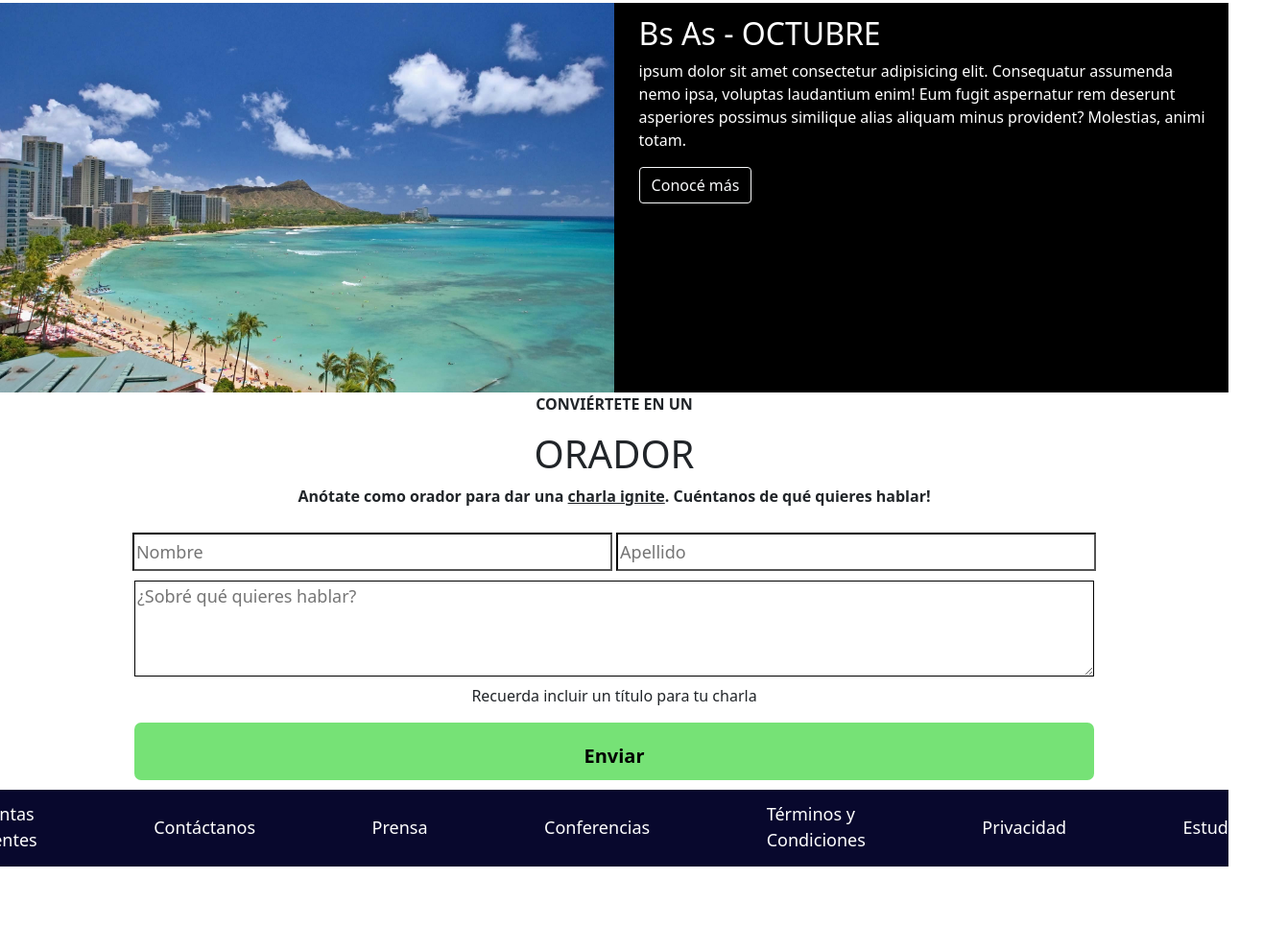
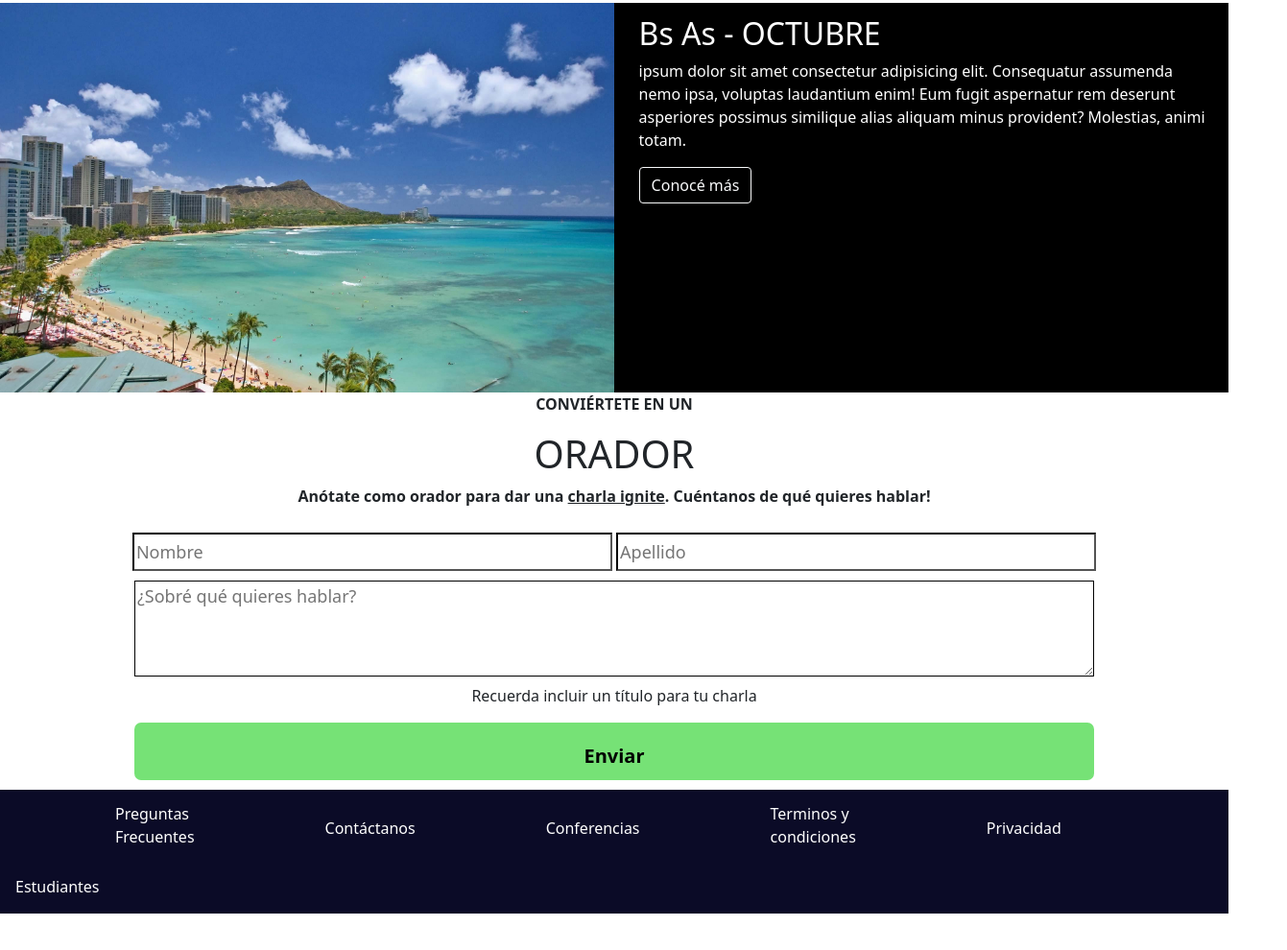
Before and after one commit to gomaroluz/TP_INTEGRADOR_CODO_A_CODO, a plain HTML site: page index.html in a window 1280 px wide. Shown: the part 1916-2906 px from the top of the page at 96% size, 1341 px wide, since content can reach past the window. Before the commit the page ends 2836 px from the top, so only its background shows below. Drawn offline with nearby package versions, Linux system fonts and the light colour scheme.

Commit message:
Arreglo de Footer

```diff
--- a/index.html
+++ b/index.html
@@ -127,7 +127,6 @@
 <h1>ORADOR</h1>
 <p id="anotate">Anótate como orador para dar una <span id="ignite"> charla ignite</span>. Cuéntanos de qué quieres hablar!</p>
 </div>
-
 <form>
 
     <input type="text" placeholder="Nombre" id="nombre">
@@ -142,7 +141,7 @@
 
 
 <footer>
-<div class="footer-menu-container">
+<!-- <div class="footer-menu-container">
 <li class="menu-items"><a href="./pages/pregfrecuentes.html">Preguntas <br> frecuentes</a></li>
 <li class="menu-items"><a href="#">Contáctanos</a></li>
 <li class="menu-items"><a href="#">Prensa</a></li>
@@ -150,7 +149,28 @@
 <li class="menu-items"><a href="#">Términos y Condiciones</a></li>
 <li class="menu-items"><a href="#">Privacidad</a></li>
 <li class="menu-items"><a href="#">Estudiantes</a></li>
-</div footer-menu-container>
+</div footer-menu-container> -->
+
+<footer class="row">
+  <div class="col">
+    <nav class="navbar nav-footer">
+      <div class="nav">
+        <a class="nav-item nav-link" href="#" id="PregFrec">Preguntas <br> Frecuentes</a>
+        <a class="nav-item nav-link" href="#">Contáctanos</a>
+        <a class="nav-item nav-link" href="#">Conferencias</a>
+        <a class="nav-item nav-link" href="#" id="Term-Cond">Terminos y <br> condiciones</a>
+        <a class="nav-item nav-link" href="#">Privacidad</a>
+        <a class="nav-item nav-link" href="#">Estudiantes</a>
+       </div>
+     </nav>
+   </div>
+ </footer>
+
+
+</div>
+
+
+
 </footer>
 
 
--- a/style.css
+++ b/style.css
@@ -161,49 +161,30 @@ textarea {
     cursor: pointer;
 }
 
-footer {
-    display: flex;
-    width: 100%;
-    position: absolute;
-    bottom: 0%;
-    margin: auto;
-    left: 0;
-    height: 80px;
-    padding: 2%  8%;
-    background-color:rgb(8, 8, 45) ;
-    justify-content: center;
-    align-items: center;
-    flex-direction: column;
-}
-
-
-.footer-menu-container {
-    display: flex;
+.nav-footer {
     width: 100%;
     justify-content: center;
-    align-items: center;
-    padding-left: 30px;
-    padding-right: 30px;
-    flex-wrap: nowrap;
-    margin-bottom: 2px;
-    list-style-type: none;
-    font-size: 18px;
-}
+    background-color: rgb(11, 11, 39);
 
-.menu-items {
-    cursor:pointer;
-    margin: 2%  5%;
+  }
+
+  .nav a {
+    color: white;
+    padding-top: 20px;
+    padding-right: 120px;
     justify-content: center;
-    padding: 10px;
+
+  }
+
+#PregFrec {
+    padding-top: 5px;
+    padding-left: 120px;
 
 }
 
-.footer-menu-container a {
-    text-decoration: none;
-    color: white;
-
+#Term-Cond {
+    padding-top: 5px;
 }
-
 
 @media (max-widht:480px) {
     .contenedor1{
@@ -213,5 +194,8 @@ footer {
         flex-direction: column;
 
     }
+    .nuevofooter {
+        flex-direction: column;
+    }
 
 }
```
